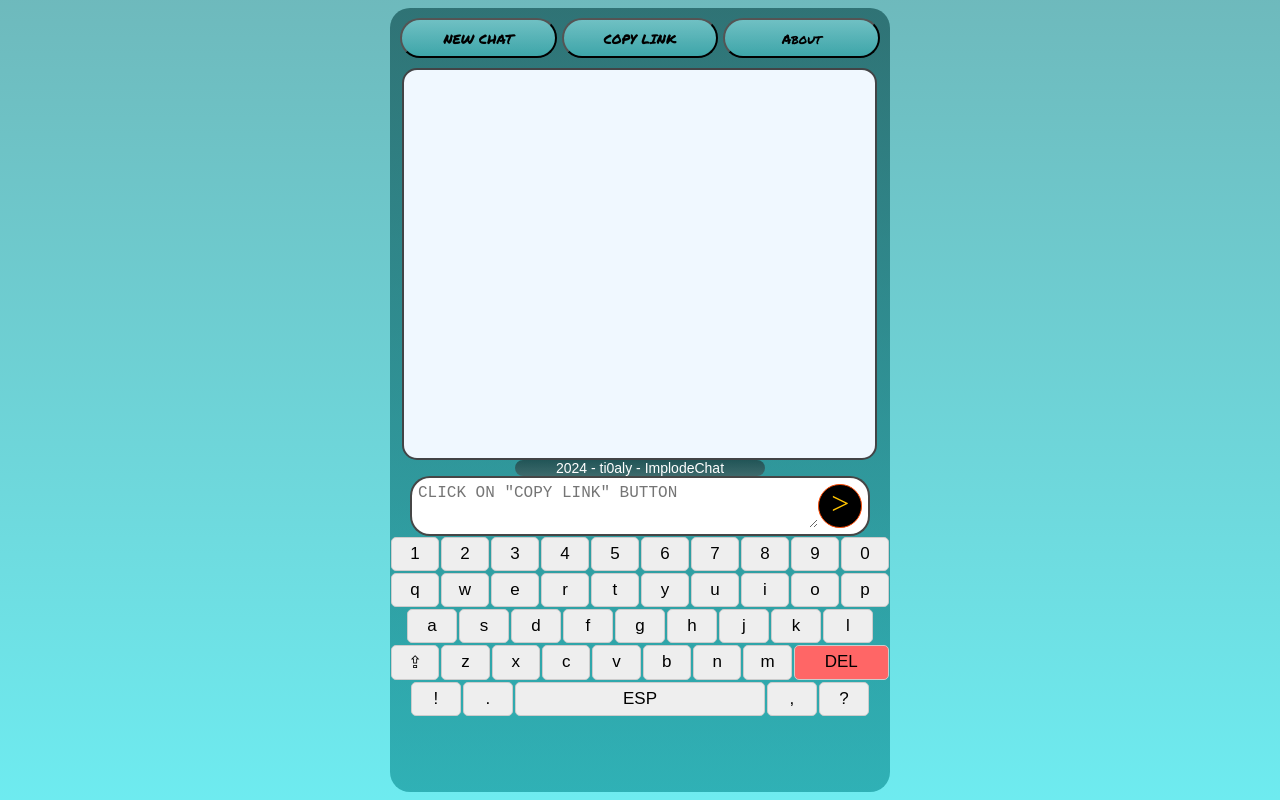
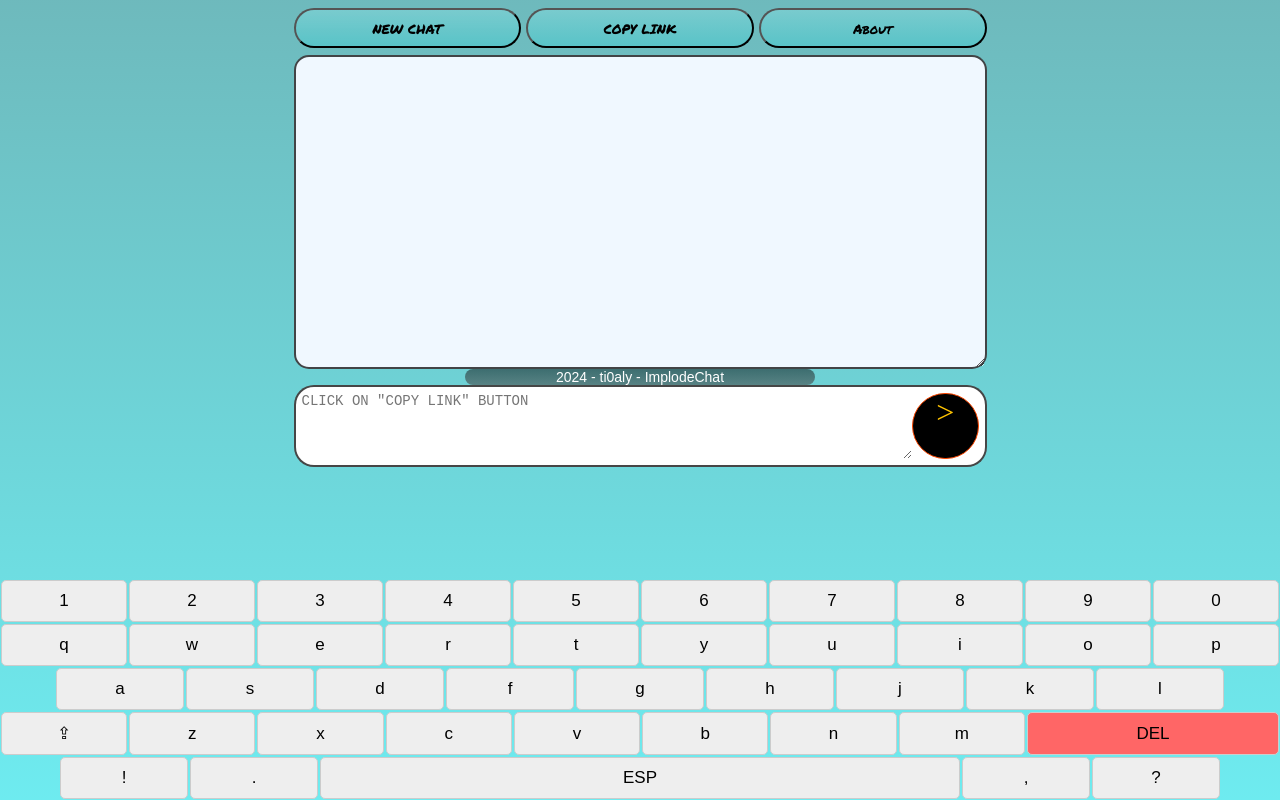
Before and after one commit to ti0aly/implode, a plain HTML site: page templates/implodechat.html in a window 1280 px wide. Drawn offline with Linux system fonts and the light colour scheme; some packages are replaced by stand-ins of ours; no server answers; a script that the page names is missing; a web font is replaced by a local one.

Commit message:
ajustes layout

```diff
--- a/css/styles.css
+++ b/css/styles.css
@@ -40,13 +40,13 @@ h1 {
     gap: 2px;
     font-family: Arial, sans-serif;
     height: 98%;
-    width: 98%;
+    width: 100%;
 
 }
 
 header, main {
     min-width: 300px;
-    max-width: 500px;
+    max-width: 700px;
 
 }
 
@@ -54,8 +54,7 @@ header, main {
     display: grid;
     grid-template-columns: repeat(3, 1fr);
     gap: 5px;
-    margin-top: 10px;
-    width: 96%;
+    width: 99%;
 }
 
 .header-client {
@@ -63,7 +62,7 @@ header, main {
     grid-template-columns: repeat(2, 1fr);
     gap: 5px;
     margin-top: 10px;
-    width: 96%;
+    width: 99%;
 }
 .bt-menu-header {
     font-family: "Permanent Marker";
@@ -89,7 +88,7 @@ main {
     flex-direction: column;
     text-align: center;
     border-radius: 20px;
-    background: linear-gradient(to bottom,rgba(0, 61, 63, 0.568),rgba(0, 133, 138, 0.568));
+    background-color: none;
     width: 100%;
     height: 100%;
 
@@ -152,20 +151,21 @@ main {
 
 .msg-screen {
     background-color: aliceblue;
-    width: 95%;
-    height: 50%;
+    width: 99%;
+    height: 40%;
     max-width: 100vw;
     overflow-x: hidden;
     border-color: rgba(0, 0, 0, 0.726);
     border-style: solid;
     border-width: 2px;
     border-radius: 15px;
-    margin-top: 2%;
+    margin-top: 1%;
     margin-bottom: 0px;
     padding: 8px;
     overflow: auto;
     align-content: flex-end;
     text-align: -webkit-right;
+    resize: vertical;
 }
 
 #bt-copy {
@@ -173,7 +173,7 @@ main {
 }
 
 .send-bar {
-    width: 92%;
+    width: 99%;
     display: flex;
     flex-direction: line;
     border-color: rgba(0, 0, 0, 0.726);
@@ -187,7 +187,7 @@ main {
 .type-msg {
     width: 92%;
     border-style: none;
-    font-size: 16px;
+    font-size: 14px;
 }
 
 .type-msg:focus {
@@ -200,7 +200,7 @@ main {
 
 .msg-on-screen {
     font-family: Arial, Helvetica, sans-serif;
-    font-size: 0.8em;
+    font-size: 14px;
     display: flex;
     border-style: solid;
     border-width: 1px;
@@ -232,6 +232,9 @@ main {
 .keyboard {
     width: 100%;
     display: inline-block;
+    position: fixed;
+    bottom: 0;
+    left: 0;
   }
 
 .keyboard-row {
@@ -242,7 +245,7 @@ main {
 .key {
 
     font-size: 17px;
-    padding: 6px 10px 6px 10px;
+    padding: 10px 10px 10px 10px;
     margin: 1px;
     cursor: pointer;
     background-color: #eee;
@@ -252,7 +255,7 @@ main {
   }
 
 .key:active {
-    background-color: #ccc;
+    background-color: #4094c5;
   }
 
 #spaceKey {
@@ -267,7 +270,7 @@ main {
   }
 
 #deleteKey:active {
-    background-color: #d33;
+    background-color: rgb(0, 0, 0);
   }
 
 button {
--- a/templates/implodechat.html
+++ b/templates/implodechat.html
@@ -15,7 +15,7 @@
                 <button href="" id="copy-link" class="bt-menu-header">COPY LINK</button>
                 <button href="" class="bt-menu-header">About</button>
             </header>
-            <div type="text" class="msg-screen" id="all-messages">
+            <div type="text" class="msg-screen" id="all-messages" placeholder="you can adjust this display">
 
             </div>
             <div class="footer" id="status-connection">2024 - ti0aly - ImplodeChat</div>
```
